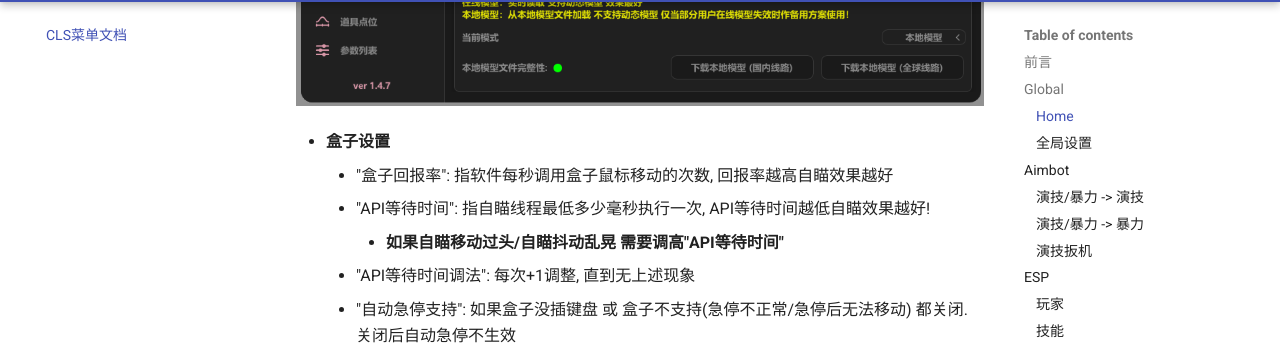
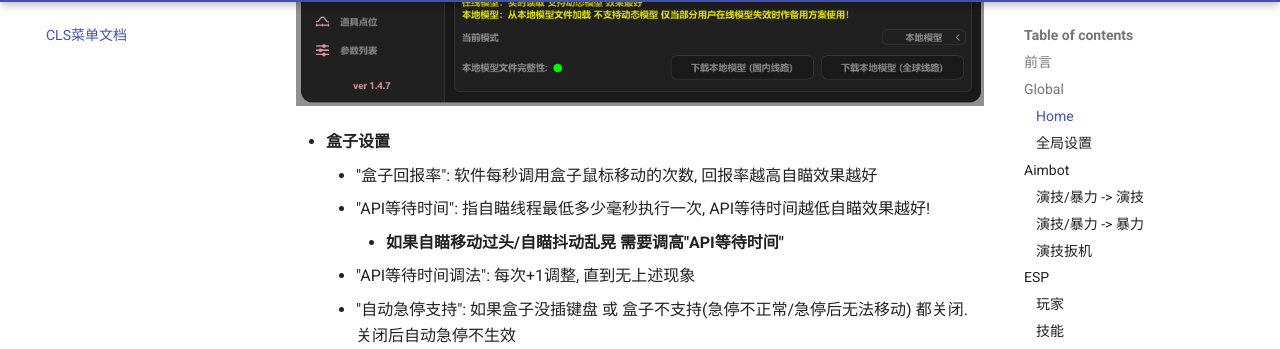
Before and after one commit to dummy37485/cls-valorant-mkdocs-project, an MkDocs documentation site: the page built from docs/CLS菜单文档.md, in a window 1280 px wide and 900 px high, scrolled down 1035 px. Shown: the part 94-443 px from the top of the window. Built offline with MkDocs 1.6.1 and Material for MkDocs 9.7.7, drawn with Linux system fonts in a browser that asks for light colours.

Commit message:
Update CLS菜单文档.md

```diff
--- a/docs/CLS菜单文档.md
+++ b/docs/CLS菜单文档.md
@@ -11,7 +11,7 @@
 ![alt text](image-81.png)
 
 - **盒子设置**
-    - "盒子回报率": 指软件每秒调用盒子鼠标移动的次数, 回报率越高自瞄效果越好
+    - "盒子回报率": 软件每秒调用盒子鼠标移动的次数, 回报率越高自瞄效果越好
     - "API等待时间": 指自瞄线程最低多少毫秒执行一次, API等待时间越低自瞄效果越好!
         - **如果自瞄移动过头/自瞄抖动乱晃 需要调高"API等待时间"**
     - "API等待时间调法": 每次+1调整, 直到无上述现象
```
